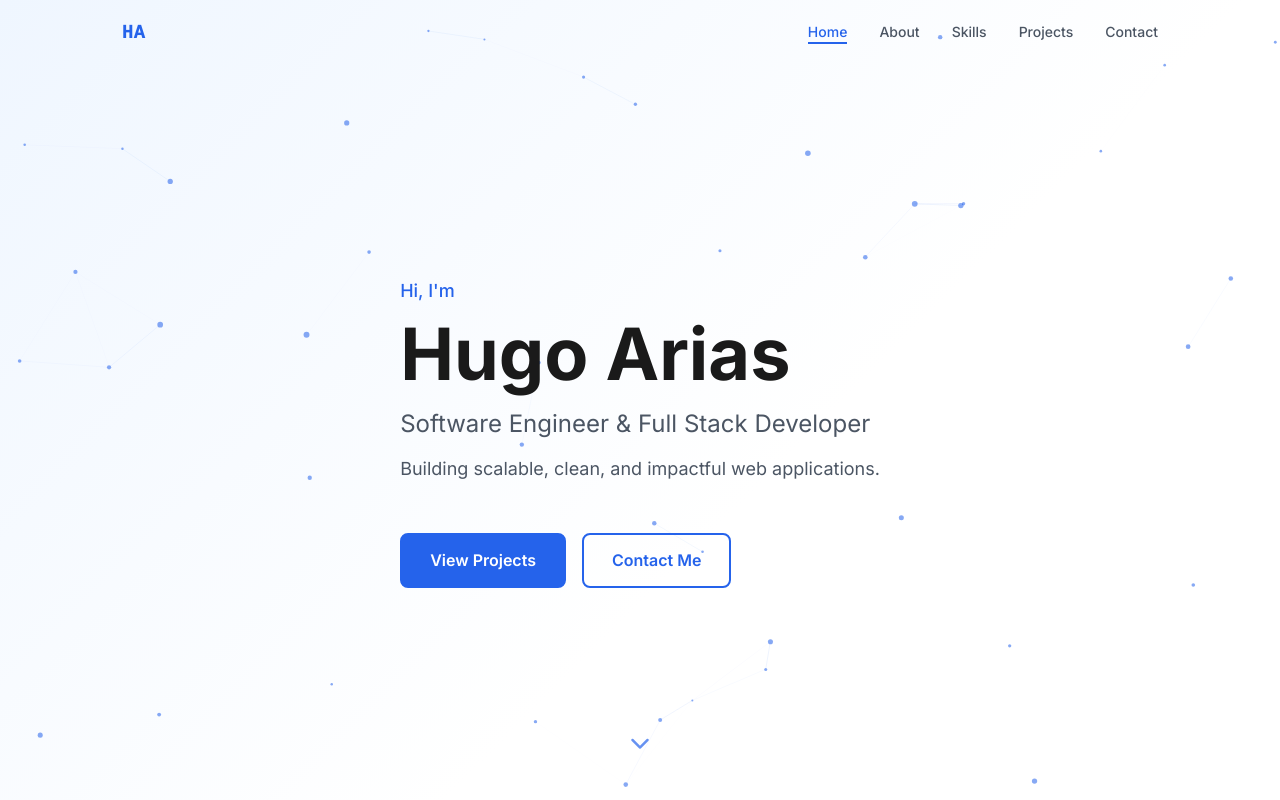
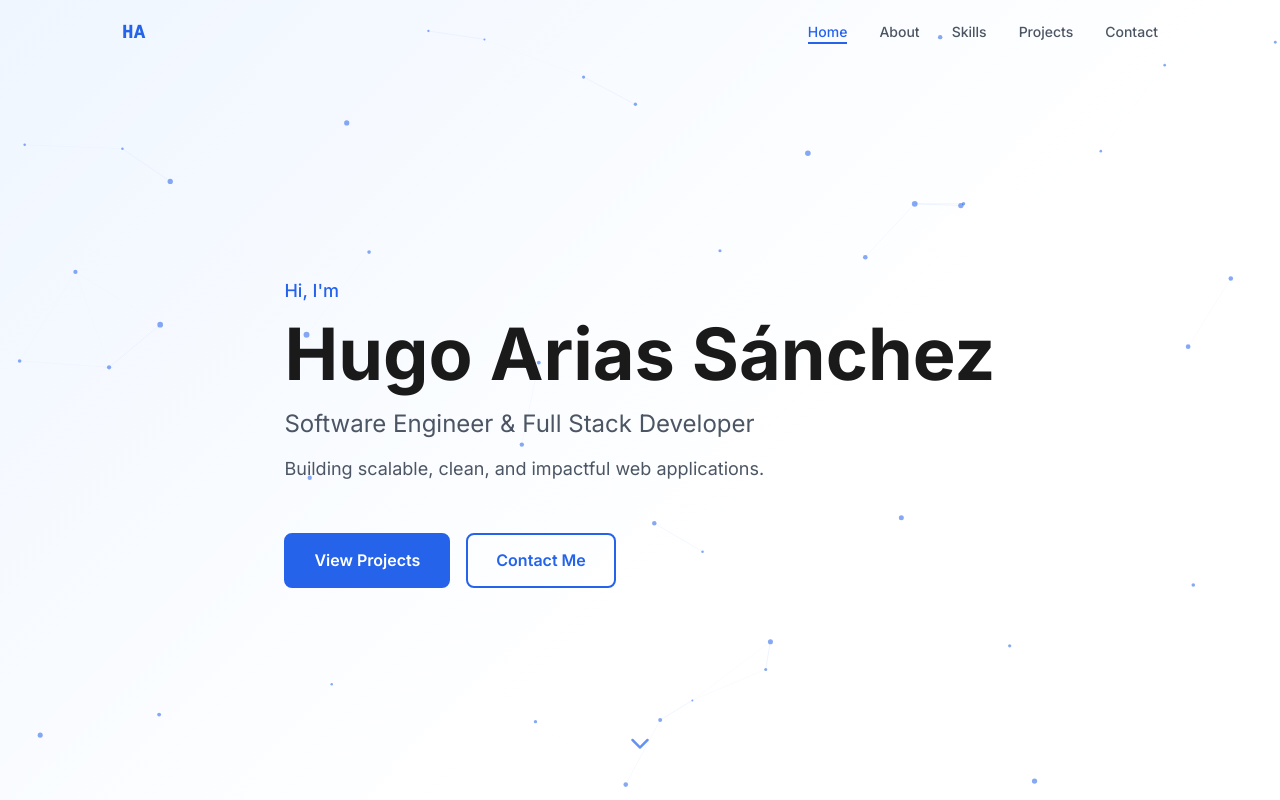
Before and after one commit to hugoarias/hugoarias.github.io, a plain HTML site: page index.html in a window 1280 px wide. Shown: the top 800 px of the page. Drawn offline with Linux system fonts and the light colour scheme.

Commit message:
Updating the name

```diff
--- a/index.html
+++ b/index.html
@@ -3,12 +3,12 @@
 <head>
   <meta charset="UTF-8">
   <meta name="viewport" content="width=device-width, initial-scale=1.0">
-  <meta name="description" content="Hugo Arias — Software Engineer & Full Stack Developer. Personal portfolio showcasing projects, skills, and contact.">
-  <meta name="author" content="Hugo Arias">
-  <meta property="og:title" content="Hugo Arias — Software Engineer & Full Stack Developer">
-  <meta property="og:description" content="Personal portfolio of Hugo Arias, Software Engineer & Full Stack Developer.">
+  <meta name="description" content="Hugo Arias Sánchez — Software Engineer & Full Stack Developer. Personal portfolio showcasing projects, skills, and contact.">
+  <meta name="author" content="Hugo Arias Sánchez">
+  <meta property="og:title" content="Hugo Arias Sánchez — Software Engineer & Full Stack Developer">
+  <meta property="og:description" content="Personal portfolio of Hugo Arias Sánchez, Software Engineer & Full Stack Developer.">
   <meta property="og:type" content="website">
-  <title>Hugo Arias — Software Engineer & Full Stack Developer</title>
+  <title>Hugo Arias Sánchez — Software Engineer & Full Stack Developer</title>
   <link rel="preconnect" href="https://fonts.googleapis.com">
   <link rel="preconnect" href="https://fonts.gstatic.com" crossorigin>
   <link href="https://fonts.googleapis.com/css2?family=Inter:wght@300;400;500;600;700&family=Fira+Code:wght@400;500&display=swap" rel="stylesheet">
@@ -23,7 +23,7 @@
   <!-- ===== NAVBAR ===== -->
   <header class="navbar" role="banner">
     <nav class="navbar__inner container" aria-label="Main navigation">
-      <a href="#home" class="navbar__logo" aria-label="Hugo Arias — back to top">HA</a>
+      <a href="#home" class="navbar__logo" aria-label="Hugo Arias Sánchez — back to top">HA</a>
 
       <button
         class="navbar__hamburger"
@@ -53,7 +53,7 @@
       <canvas id="hero-canvas" class="hero__canvas" aria-hidden="true"></canvas>
       <div class="hero__content container">
         <p class="hero__greeting">Hi, I'm</p>
-        <h1 class="hero__name">Hugo Arias</h1>
+        <h1 class="hero__name">Hugo Arias Sánchez</h1>
         <h2 class="hero__title">Software Engineer &amp; Full Stack Developer</h2>
         <p class="hero__tagline">Building scalable, clean, and impactful web applications.</p>
         <div class="hero__cta" role="group" aria-label="Call to action">
@@ -79,7 +79,7 @@
             <!-- Replace the div above with an <img> tag once you have a photo:
             <img
               src="assets/images/profile.jpg"
-              alt="Hugo Arias, Software Engineer"
+              alt="Hugo Arias Sánchez, Software Engineer"
               class="about__photo"
               width="280" height="280"
               loading="lazy"
@@ -400,7 +400,7 @@
   <!-- ===== FOOTER ===== -->
   <footer class="site-footer" role="contentinfo">
     <div class="container site-footer__inner">
-      <p>&copy; <span id="current-year"></span> Hugo Arias. All rights reserved.</p>
+      <p>&copy; <span id="current-year"></span> Hugo Arias Sánchez. All rights reserved.</p>
       <p class="site-footer__made-with">Built with HTML, CSS &amp; JavaScript</p>
     </div>
   </footer>
```
Also changed, not shown: package-lock.json (added).
